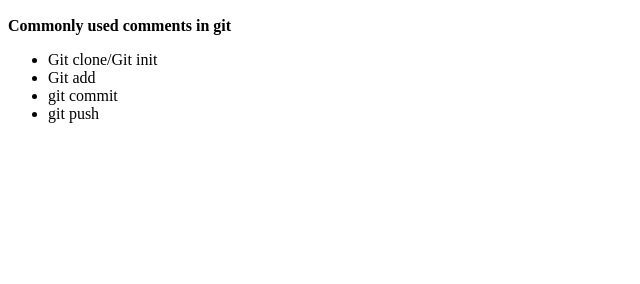
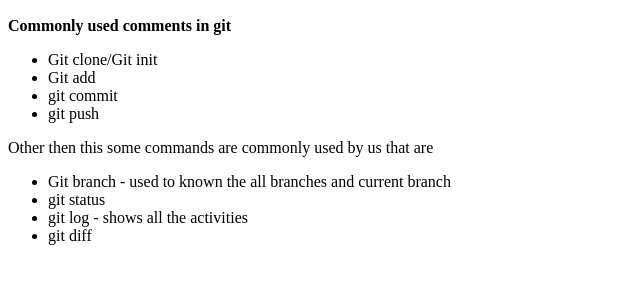
Before and after one commit to Hemajeyasri/CDday3task, a plain HTML site: page index.html in a window 1280 px wide. Shown: the part 110-394 px from the top of the page, without its empty margins (0-640 px from the left). Drawn offline with Linux system fonts and the light colour scheme.

```diff
--- a/index.html
+++ b/index.html
@@ -17,5 +17,13 @@
         <li>git commit</li>
         <li>git push</li>
     </ul>
+    <p> Other then this some commands are commonly used by us that are </p>
+    <ul>
+        <li>Git branch - used to known the all branches and current branch</li>
+        <li>git status</li>
+        <li>git log - shows all the activities</li>
+         <li>git diff</li>
+
+    </ul>
 </body>
 </html>
```
